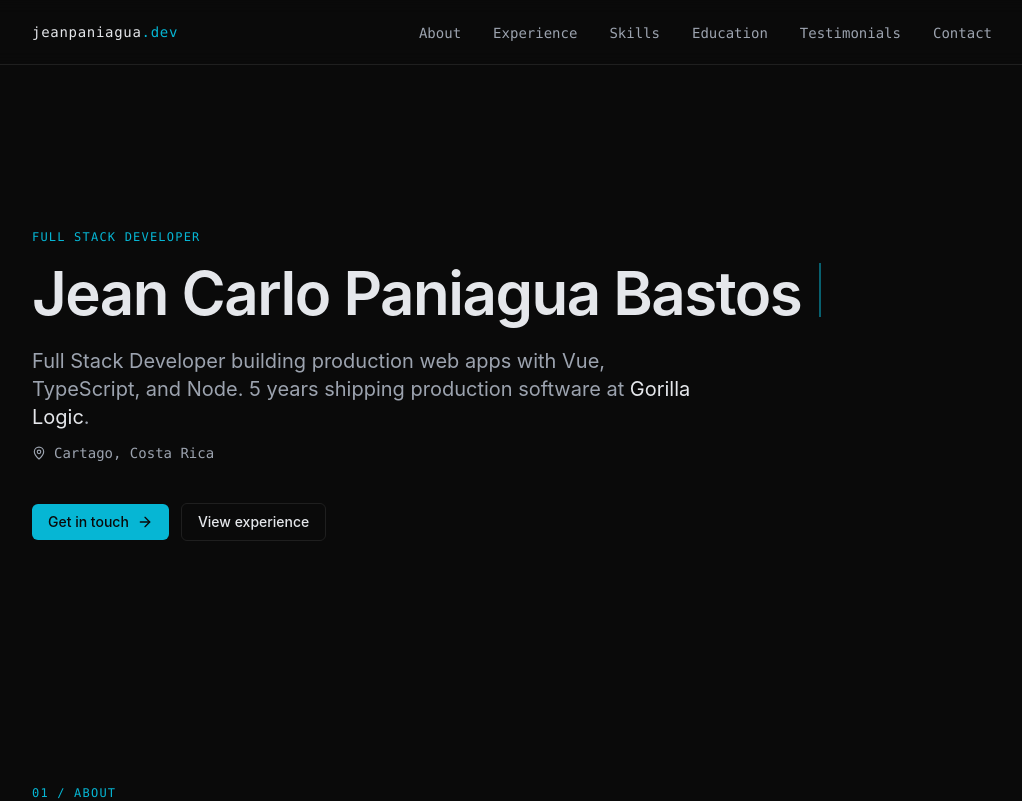
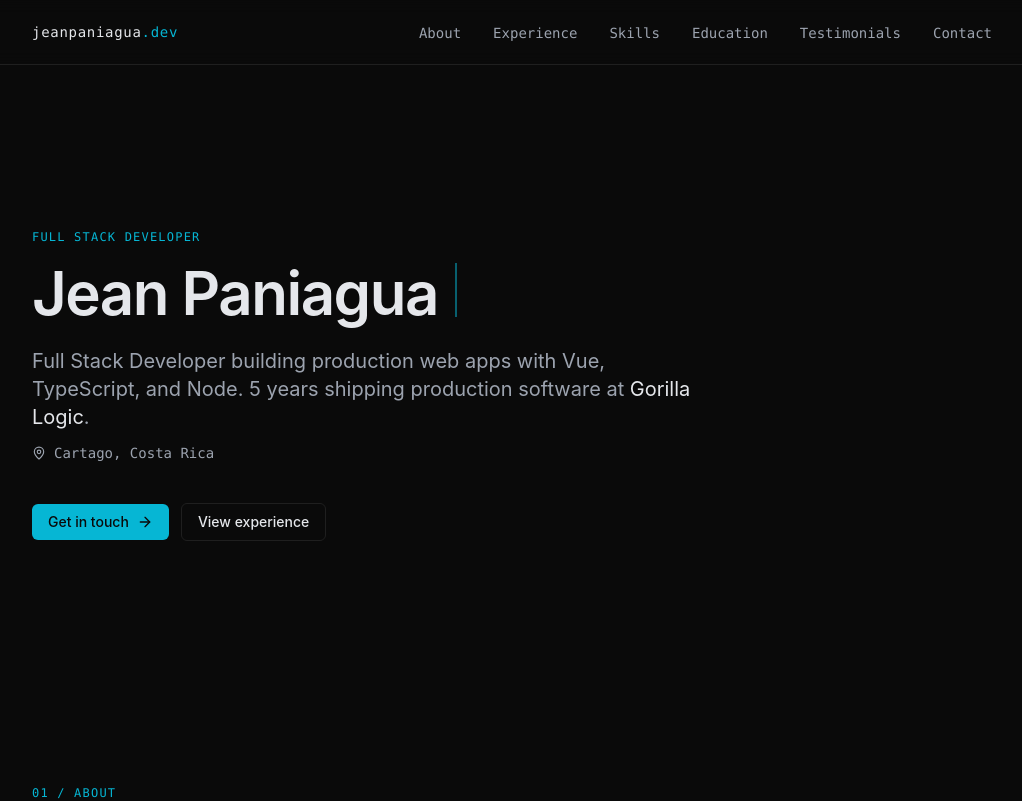
Before and after one commit to jeanpaniagua/jeanpaniagua.dev, a Nuxt app: page / in a window 1280 px wide. Shown: the top 801 px of the page, without its empty margins (128-1150 px from the left). Built offline with nearby package versions, Linux system fonts and the light colour scheme.

Commit message:
chore: display name as Jean Paniagua; upgrade build to Node.js 22

```diff
--- a/data/resume.ts
+++ b/data/resume.ts
@@ -2,7 +2,7 @@ import type { ResumeData } from '../types/resume'
 
 export const resumeData: ResumeData = {
   profile: {
-    name: 'Jean Carlo Paniagua Bastos',
+    name: 'Jean Paniagua',
     title: 'Full Stack Developer',
     headline:
       'Full Stack Developer building production web apps with Vue, TypeScript, and Node.',
```
